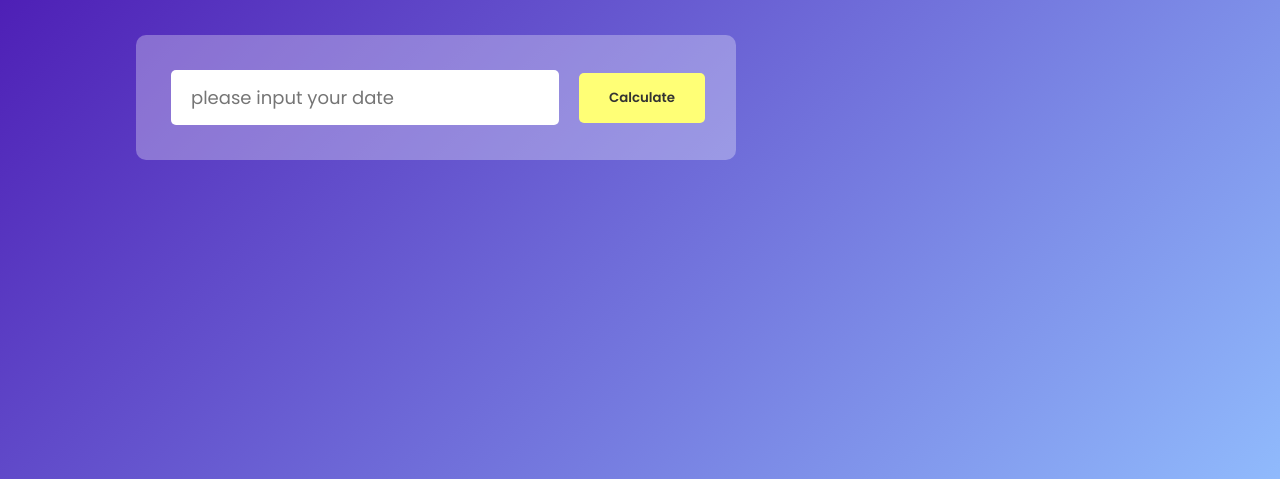
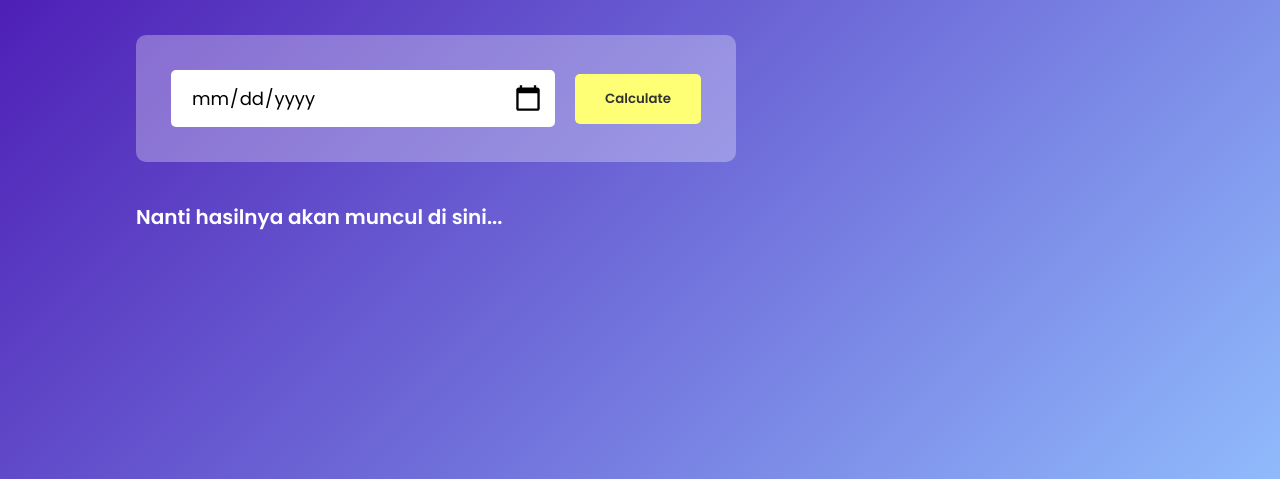
Before and after one commit to parliyanto/Calculator-Age, a plain HTML site: page index.html in a window 1280 px wide. Shown: the part 321-800 px from the top of the page. Drawn offline with Linux system fonts and the light colour scheme.

Commit message:
sorry ther is a code change

```diff
--- a/index.html
+++ b/index.html
@@ -11,11 +11,11 @@
     <div class="calculator">
         <h1>Javascript<br><span>Age Calculator</span></h1>
         <div class="input-box">
-            <input type="data" placeholder="please input your date" id="date">
+            <input type="date" placeholder="please input your date" id="date">
             <button onclick="calculateAge()">Calculate</button>
         </div>
         <div class="result-form">
-        <p id="result"></p>
+        <p id="result">Nanti hasilnya akan muncul di sini...</p>
     </div>
     </div>
 </div>
```
